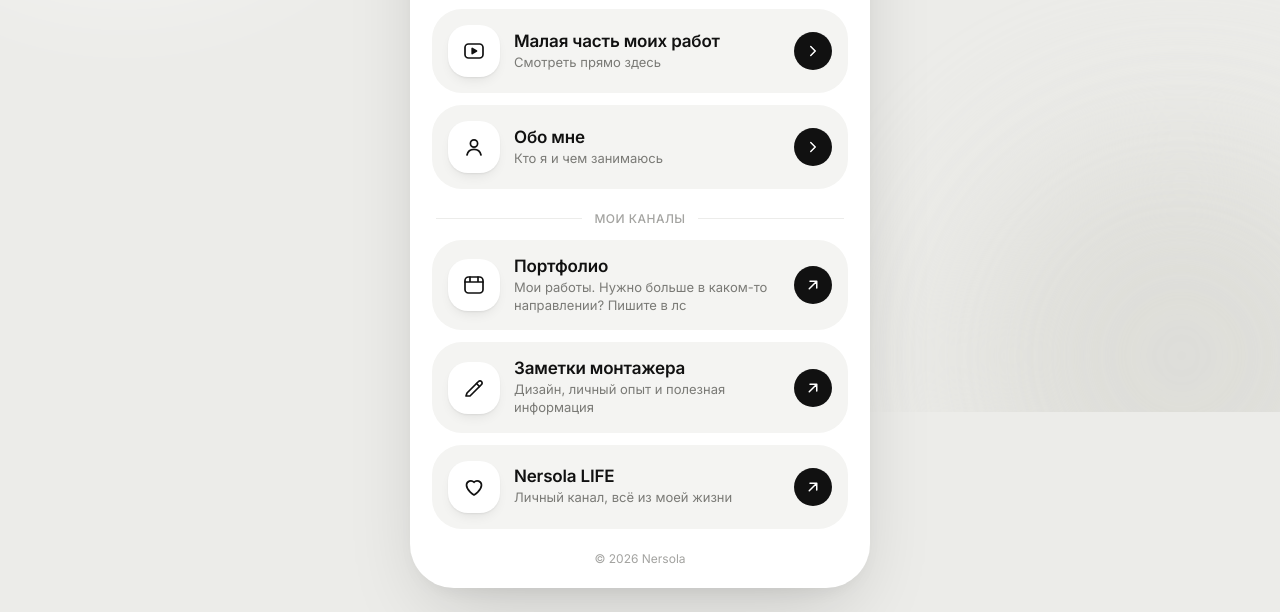
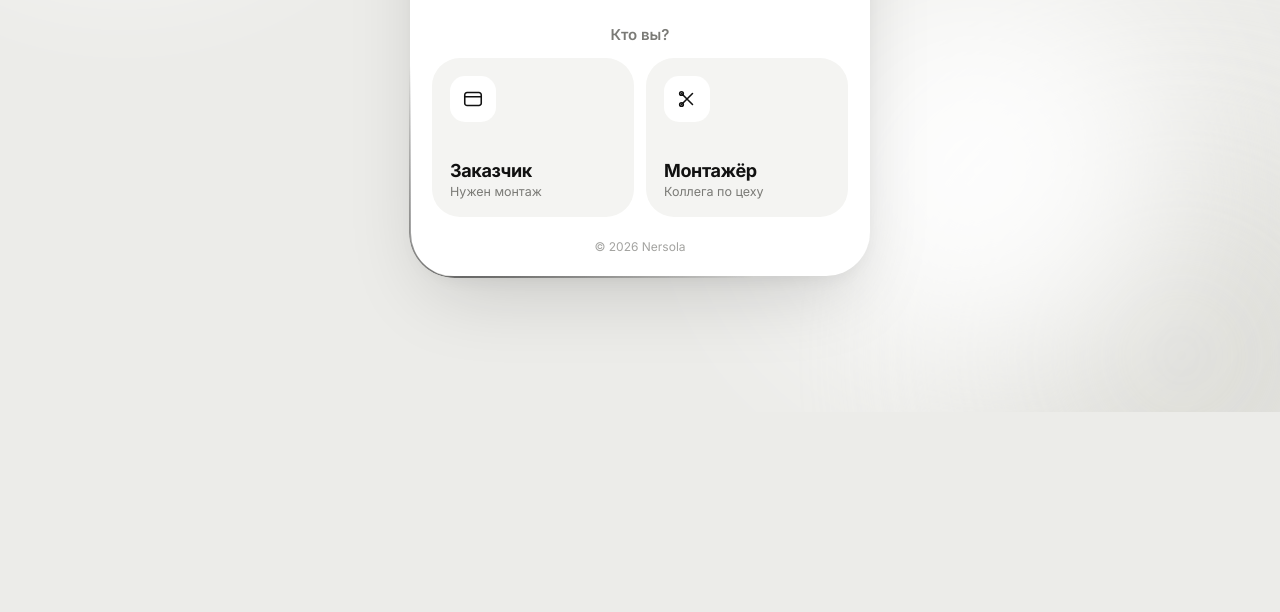
Before and after one commit to Nersola/Nersola.github.io, a plain HTML site: page index.html in a window 1280 px wide. Shown: the part 388-1000 px from the top of the page. After the commit the page ends 800 px from the top, so only its background shows below. Drawn offline with Linux system fonts and the light colour scheme.

Commit message:
Add files via upload

```diff
--- /dev/null
+++ b/extra.css
@@ -0,0 +1,59 @@
+/* ===== Выбор роли, переключатель, компактное «Обо мне» ===== */
+@property --a { syntax: "<angle>"; initial-value: 0deg; inherits: false; }
+
+.blob.b3 { width: 380px; height: 380px; background: #fff; top: 38%; left: 55%; animation: float1 26s ease-in-out infinite alternate-reverse; }
+
+/* бегущий световой контур вокруг карточки */
+.card::before {
+  content: ""; position: absolute; inset: -1.5px; border-radius: 45.5px; padding: 1.5px; pointer-events: none;
+  background: conic-gradient(from var(--a), transparent 0 72%, rgba(17,17,17,.55) 88%, transparent 100%);
+  -webkit-mask: linear-gradient(#000 0 0) content-box, linear-gradient(#000 0 0);
+  -webkit-mask-composite: xor; mask-composite: exclude;
+  animation: spin 7s linear infinite;
+}
+@keyframes spin { to { --a: 360deg; } }
+
+/* логотип мягко «дышит» */
+.logo { animation: up .9s var(--ease) both, breathe 5s ease-in-out 1.5s infinite; }
+@keyframes breathe { 50% { box-shadow: 0 0 0 1px rgba(0,0,0,.05), 0 26px 50px -12px rgba(0,0,0,.32), 0 4px 10px rgba(0,0,0,.05); } }
+
+/* экран выбора */
+.gate { display: none; }
+body:not([data-role]) .gate { display: block; }
+.gate-q { text-align: center; font-size: 15px; font-weight: 600; color: var(--muted); margin-bottom: 14px; }
+.picks { display: grid; grid-template-columns: 1fr 1fr; gap: 12px; }
+.pick {
+  display: flex; flex-direction: column; align-items: flex-start; justify-content: space-between; gap: 38px;
+  padding: 18px; border-radius: 28px; background: var(--soft); text-align: left;
+  transition: transform .5s var(--spring), background .35s, color .35s, box-shadow .35s;
+}
+.pick:hover { transform: translateY(-5px); background: #111; color: #fff; box-shadow: 0 20px 36px -14px rgba(0,0,0,.45); }
+.pick:active { transform: scale(.97); }
+.pick .pi { width: 46px; height: 46px; border-radius: 15px; background: #fff; color: #111; display: grid; place-items: center; transition: transform .5s var(--spring); }
+.pick .pi svg { width: 22px; height: 22px; }
+.pick:hover .pi { transform: rotate(-8deg) scale(1.08); }
+.pick b { display: block; font-size: 18px; letter-spacing: -.02em; }
+.pick small { display: block; margin-top: 3px; font-size: 12.5px; color: var(--muted); transition: color .35s; }
+.pick:hover small { color: #b5b5b0; }
+
+/* переключатель */
+.switch { display: none; position: relative; grid-template-columns: 1fr 1fr; padding: 4px; margin-bottom: 14px; border-radius: 999px; background: var(--soft); }
+body[data-role] .switch { display: grid; animation: up .7s var(--ease) both; }
+.switch .pill { position: absolute; top: 4px; bottom: 4px; left: 4px; width: calc(50% - 4px); border-radius: 999px; background: #111; transition: transform .55s var(--spring); }
+body[data-role="editor"] .switch .pill { transform: translateX(100%); }
+.switch button { position: relative; z-index: 1; padding: 11px 0; font-size: 14px; font-weight: 600; color: var(--muted); transition: color .3s; }
+.switch button.on { color: #fff; }
+
+/* вкладки */
+.pane { display: none; }
+.pane.on { display: block; }
+
+/* «Обо мне» компактно */
+.panel h2 { margin-bottom: 4px; }
+.facts { display: flex; align-items: center; gap: 12px; margin: 18px 0 16px; text-align: left; }
+.since { flex: none; padding: 14px 18px; border-radius: 22px; background: #111; color: #fff; font-size: 30px; font-weight: 700; letter-spacing: -.03em; line-height: 1; }
+.since small { display: block; margin-top: 7px; font-size: 10.5px; font-weight: 500; letter-spacing: .06em; text-transform: uppercase; opacity: .6; }
+.tags { display: flex; flex-wrap: wrap; gap: 6px; }
+.tags span { padding: 7px 12px; border-radius: 999px; background: var(--soft); font-size: 13px; font-weight: 500; }
+
+@media (prefers-reduced-motion: reduce) { .card::before, .logo { animation: none; } }
--- a/index.html
+++ b/index.html
@@ -13,88 +13,82 @@
   <link rel="preconnect" href="https://fonts.gstatic.com" crossorigin>
   <link href="https://fonts.googleapis.com/css2?family=Inter:wght@400;500;600;700&display=swap" rel="stylesheet">
   <link rel="stylesheet" href="style.css">
+  <link rel="stylesheet" href="extra.css">
 </head>
 <body>
-  <div class="bg" aria-hidden="true"><i class="blob b1"></i><i class="blob b2"></i></div>
+  <div class="bg" aria-hidden="true"><i class="blob b1"></i><i class="blob b2"></i><i class="blob b3"></i></div>
 
   <main class="card">
     <header class="hero">
-      <div class="logo reveal" style="--i:1">
-        <img src="logo.svg" alt="Логотип Nersola">
-      </div>
+      <div class="logo reveal" style="--i:1"><img src="logo.svg" alt="Логотип Nersola"></div>
       <h1 class="reveal" style="--i:2">Nersola</h1>
       <p class="role reveal" style="--i:3"><span>Монтажёр</span></p>
     </header>
 
-    <nav class="links" aria-label="Ссылки">
-      <a class="link primary reveal" style="--i:4" href="https://t.me/Nersola" target="_blank" rel="noopener">
-        <span class="ico">
-          <svg viewBox="0 0 24 24" fill="none" stroke="currentColor" stroke-width="1.7" stroke-linecap="round" stroke-linejoin="round"><path d="M21 4 3 11l6 2.2L11.2 20l3-4.3L19 19.5z"/><path d="m9 13.2 12-9.2"/></svg>
-        </span>
-        <span class="txt">
-          <b>Заказать монтаж</b>
-          <small>Напишите мне в Telegram</small>
-        </span>
+    <section class="gate" aria-label="Выбор роли">
+      <p class="gate-q reveal" style="--i:4">Кто вы?</p>
+      <div class="picks">
+        <button class="pick reveal" style="--i:5" type="button" data-setrole="client">
+          <span class="pi"><svg viewBox="0 0 24 24" fill="none" stroke="currentColor" stroke-width="1.7" stroke-linecap="round" stroke-linejoin="round"><path d="M3 7.5A2.5 2.5 0 0 1 5.5 5h13A2.5 2.5 0 0 1 21 7.5v9a2.5 2.5 0 0 1-2.5 2.5h-13A2.5 2.5 0 0 1 3 16.5z"/><path d="M3 9.5h18"/></svg></span>
+          <span><b>Заказчик</b><small>Нужен монтаж</small></span>
+        </button>
+        <button class="pick reveal" style="--i:6" type="button" data-setrole="editor">
+          <span class="pi"><svg viewBox="0 0 24 24" fill="none" stroke="currentColor" stroke-width="1.7" stroke-linecap="round" stroke-linejoin="round"><path d="M6 6l12 12M6 18 18 6"/><circle cx="6" cy="6" r="2"/><circle cx="6" cy="18" r="2"/></svg></span>
+          <span><b>Монтажёр</b><small>Коллега по цеху</small></span>
+        </button>
+      </div>
+    </section>
+
+    <div class="switch" role="tablist" aria-label="Сменить роль">
+      <i class="pill"></i>
+      <button type="button" data-setrole="client">Заказчик</button>
+      <button type="button" data-setrole="editor">Монтажёр</button>
+    </div>
+
+    <div class="pane" data-pane="client">
+      <nav class="links" aria-label="Заказчику">
+      <a class="link primary reveal" style="--i:1" href="https://t.me/Nersola" target="_blank" rel="noopener">
+        <span class="ico"><svg viewBox="0 0 24 24" fill="none" stroke="currentColor" stroke-width="1.7" stroke-linecap="round" stroke-linejoin="round"><path d="M21 4 3 11l6 2.2L11.2 20l3-4.3L19 19.5z"/><path d="m9 13.2 12-9.2"/></svg></span>
+        <span class="txt"><b>Заказать монтаж</b><small>Напишите мне в Telegram</small></span>
         <span class="go"><svg viewBox="0 0 24 24" fill="none" stroke="currentColor" stroke-width="2" stroke-linecap="round" stroke-linejoin="round"><path d="M7 17 17 7M8 7h9v9"/></svg></span>
       </a>
-
-      <button class="link reveal" style="--i:5" type="button" data-open="gallery">
-        <span class="ico">
-          <svg viewBox="0 0 24 24" fill="none" stroke="currentColor" stroke-width="1.7" stroke-linecap="round" stroke-linejoin="round"><rect x="3" y="5" width="18" height="14" rx="3.5"/><path d="M10.2 9.4v5.2l4.3-2.6z" fill="currentColor"/></svg>
-        </span>
-        <span class="txt">
-          <b>Малая часть моих работ</b>
-          <small>Смотреть прямо здесь</small>
-        </span>
+      <button class="link reveal" style="--i:2" type="button" data-open="gallery">
+        <span class="ico"><svg viewBox="0 0 24 24" fill="none" stroke="currentColor" stroke-width="1.7" stroke-linecap="round" stroke-linejoin="round"><rect x="3" y="5" width="18" height="14" rx="3.5"/><path d="M10.2 9.4v5.2l4.3-2.6z" fill="currentColor"/></svg></span>
+        <span class="txt"><b>Мои работы</b><small>Смотреть прямо здесь</small></span>
         <span class="go"><svg viewBox="0 0 24 24" fill="none" stroke="currentColor" stroke-width="2" stroke-linecap="round" stroke-linejoin="round"><path d="M9 6l6 6-6 6"/></svg></span>
       </button>
-
-      <button class="link reveal" style="--i:6" type="button" data-open="about">
-        <span class="ico">
-          <svg viewBox="0 0 24 24" fill="none" stroke="currentColor" stroke-width="1.7" stroke-linecap="round" stroke-linejoin="round"><circle cx="12" cy="8.5" r="3.6"/><path d="M5 20c.8-3.6 3.6-5.6 7-5.6s6.2 2 7 5.6"/></svg>
-        </span>
-        <span class="txt">
-          <b>Обо мне</b>
-          <small>Кто я и чем занимаюсь</small>
-        </span>
+      <a class="link reveal" style="--i:3" href="https://t.me/prtfl_ners" target="_blank" rel="noopener">
+        <span class="ico"><svg viewBox="0 0 24 24" fill="none" stroke="currentColor" stroke-width="1.7" stroke-linecap="round" stroke-linejoin="round"><rect x="3" y="4" width="18" height="16" rx="3.5"/><path d="M3 9h18M8 4v5M16 4v5"/></svg></span>
+        <span class="txt"><b>Портфолио</b><small>Больше работ в Telegram</small></span>
+        <span class="go"><svg viewBox="0 0 24 24" fill="none" stroke="currentColor" stroke-width="2" stroke-linecap="round" stroke-linejoin="round"><path d="M7 17 17 7M8 7h9v9"/></svg></span>
+      </a>
+      <button class="link reveal" style="--i:4" type="button" data-open="about">
+        <span class="ico"><svg viewBox="0 0 24 24" fill="none" stroke="currentColor" stroke-width="1.7" stroke-linecap="round" stroke-linejoin="round"><circle cx="12" cy="8.5" r="3.6"/><path d="M5 20c.8-3.6 3.6-5.6 7-5.6s6.2 2 7 5.6"/></svg></span>
+        <span class="txt"><b>Обо мне</b><small>Коротко: кто я и с кем работал</small></span>
         <span class="go"><svg viewBox="0 0 24 24" fill="none" stroke="currentColor" stroke-width="2" stroke-linecap="round" stroke-linejoin="round"><path d="M9 6l6 6-6 6"/></svg></span>
       </button>
+      </nav>
+    </div>
 
-      <div class="sep reveal" style="--i:7"><span>Мои каналы</span></div>
-
-      <a class="link reveal" style="--i:8" href="https://t.me/prtfl_ners" target="_blank" rel="noopener">
-        <span class="ico">
-          <svg viewBox="0 0 24 24" fill="none" stroke="currentColor" stroke-width="1.7" stroke-linecap="round" stroke-linejoin="round"><rect x="3" y="4" width="18" height="16" rx="3.5"/><path d="M3 9h18M8 4v5M16 4v5"/></svg>
-        </span>
-        <span class="txt">
-          <b>Портфолио</b>
-          <small>Мои работы. Нужно больше в каком-то направлении? Пишите в лс</small>
-        </span>
+    <div class="pane" data-pane="editor">
+      <nav class="links" aria-label="Монтажёру">
+      <a class="link primary reveal" style="--i:1" href="https://t.me/+HYbxY7z1MoZhMWRi" target="_blank" rel="noopener">
+        <span class="ico"><svg viewBox="0 0 24 24" fill="none" stroke="currentColor" stroke-width="1.7" stroke-linecap="round" stroke-linejoin="round"><path d="M4 20h4L19.5 8.5a2.1 2.1 0 0 0-3-3L5 17z"/><path d="m14.5 7.5 3 3"/></svg></span>
+        <span class="txt"><b>Заметки монтажера</b><small>Дизайн, опыт и полезное</small></span>
         <span class="go"><svg viewBox="0 0 24 24" fill="none" stroke="currentColor" stroke-width="2" stroke-linecap="round" stroke-linejoin="round"><path d="M7 17 17 7M8 7h9v9"/></svg></span>
       </a>
-
-      <a class="link reveal" style="--i:9" href="https://t.me/+HYbxY7z1MoZhMWRi" target="_blank" rel="noopener">
-        <span class="ico">
-          <svg viewBox="0 0 24 24" fill="none" stroke="currentColor" stroke-width="1.7" stroke-linecap="round" stroke-linejoin="round"><path d="M4 20h4L19.5 8.5a2.1 2.1 0 0 0-3-3L5 17z"/><path d="m14.5 7.5 3 3"/></svg>
-        </span>
-        <span class="txt">
-          <b>Заметки монтажера</b>
-          <small>Дизайн, личный опыт и полезная информация</small>
-        </span>
+      <a class="link reveal" style="--i:2" href="https://t.me/Zametki_montage_bot" target="_blank" rel="noopener">
+        <span class="ico"><svg viewBox="0 0 24 24" fill="none" stroke="currentColor" stroke-width="1.7" stroke-linecap="round" stroke-linejoin="round"><rect x="4" y="8" width="16" height="11" rx="3.5"/><path d="M12 4v4M9 13v1M15 13v1"/></svg></span>
+        <span class="txt"><b>Бот заметок</b><small>Всё в одном боте</small></span>
         <span class="go"><svg viewBox="0 0 24 24" fill="none" stroke="currentColor" stroke-width="2" stroke-linecap="round" stroke-linejoin="round"><path d="M7 17 17 7M8 7h9v9"/></svg></span>
       </a>
-
-      <a class="link reveal" style="--i:10" href="https://t.me/+2BNEMMcqnuFiNGNi" target="_blank" rel="noopener">
-        <span class="ico">
-          <svg viewBox="0 0 24 24" fill="none" stroke="currentColor" stroke-width="1.7" stroke-linecap="round" stroke-linejoin="round"><path d="M12 20s-7.5-4.6-7.5-10A4.3 4.3 0 0 1 12 7.3 4.3 4.3 0 0 1 19.5 10c0 5.4-7.5 10-7.5 10z"/></svg>
-        </span>
-        <span class="txt">
-          <b>Nersola LIFE</b>
-          <small>Личный канал, всё из моей жизни</small>
-        </span>
-        <span class="go"><svg viewBox="0 0 24 24" fill="none" stroke="currentColor" stroke-width="2" stroke-linecap="round" stroke-linejoin="round"><path d="M7 17 17 7M8 7h9v9"/></svg></span>
-      </a>
-    </nav>
+      <button class="link reveal" style="--i:3" type="button" data-open="about">
+        <span class="ico"><svg viewBox="0 0 24 24" fill="none" stroke="currentColor" stroke-width="1.7" stroke-linecap="round" stroke-linejoin="round"><circle cx="12" cy="8.5" r="3.6"/><path d="M5 20c.8-3.6 3.6-5.6 7-5.6s6.2 2 7 5.6"/></svg></span>
+        <span class="txt"><b>Обо мне</b><small>Коротко: кто я и с кем работал</small></span>
+        <span class="go"><svg viewBox="0 0 24 24" fill="none" stroke="currentColor" stroke-width="2" stroke-linecap="round" stroke-linejoin="round"><path d="M9 6l6 6-6 6"/></svg></span>
+      </button>
+      </nav>
+    </div>
 
     <footer class="foot reveal" style="--i:11">© 2026 Nersola</footer>
   </main>
@@ -107,16 +101,18 @@
         <svg viewBox="0 0 24 24" fill="none" stroke="currentColor" stroke-width="2.2" stroke-linecap="round"><path d="M6 6l12 12M18 6 6 18"/></svg>
       </button>
       <div class="mini-logo"><img src="logo.svg" alt=""></div>
-      <h2 id="aboutTitle">Обо мне</h2>
-      <p>Привет, я <a href="https://t.me/Nersola" target="_blank" rel="noopener">Nersola</a>.<br>Занимаюсь монтажом видео.</p>
-      <p>Работаю с 2022 года, за это время работал в разных сферах<br><span class="muted">(продакшены, студии, видеографы и т.д.)</span></p>
+      <h2 id="aboutTitle">Привет, я Nersola</h2>
+      <p>Монтирую видео</p>
+      <div class="facts">
+        <div class="since">2022<small>в монтаже</small></div>
+        <div class="tags"><span>Продакшены</span><span>Студии</span><span>Видеографы</span></div>
+      </div>
       <p class="with-label">Работал с:</p>
       <div class="chan">
         <a href="https://www.youtube.com/@tonytut" target="_blank" rel="noopener">Тони тут<svg viewBox="0 0 24 24" fill="none" stroke="currentColor" stroke-width="2.2" stroke-linecap="round" stroke-linejoin="round"><path d="M7 17 17 7M8 7h9v9"/></svg></a>
         <a href="https://www.youtube.com/@cashzlo" target="_blank" rel="noopener">КешЗло<svg viewBox="0 0 24 24" fill="none" stroke="currentColor" stroke-width="2.2" stroke-linecap="round" stroke-linejoin="round"><path d="M7 17 17 7M8 7h9v9"/></svg></a>
         <a href="https://www.youtube.com/@sunrise_dota" target="_blank" rel="noopener">Sunrise dota<svg viewBox="0 0 24 24" fill="none" stroke="currentColor" stroke-width="2.2" stroke-linecap="round" stroke-linejoin="round"><path d="M7 17 17 7M8 7h9v9"/></svg></a>
       </div>
-      <p>Более подробно можно обсудить в лс.</p>
       <a class="btn-dark" href="https://t.me/Nersola" target="_blank" rel="noopener">Написать в лс</a>
     </section>
   </div>
@@ -160,5 +156,6 @@
 
   <script src="works.js"></script>
   <script src="script.js"></script>
+  <script src="role.js"></script>
 </body>
 </html>
```
Also changed, not shown: role.js (added, +14 -0 lines).
